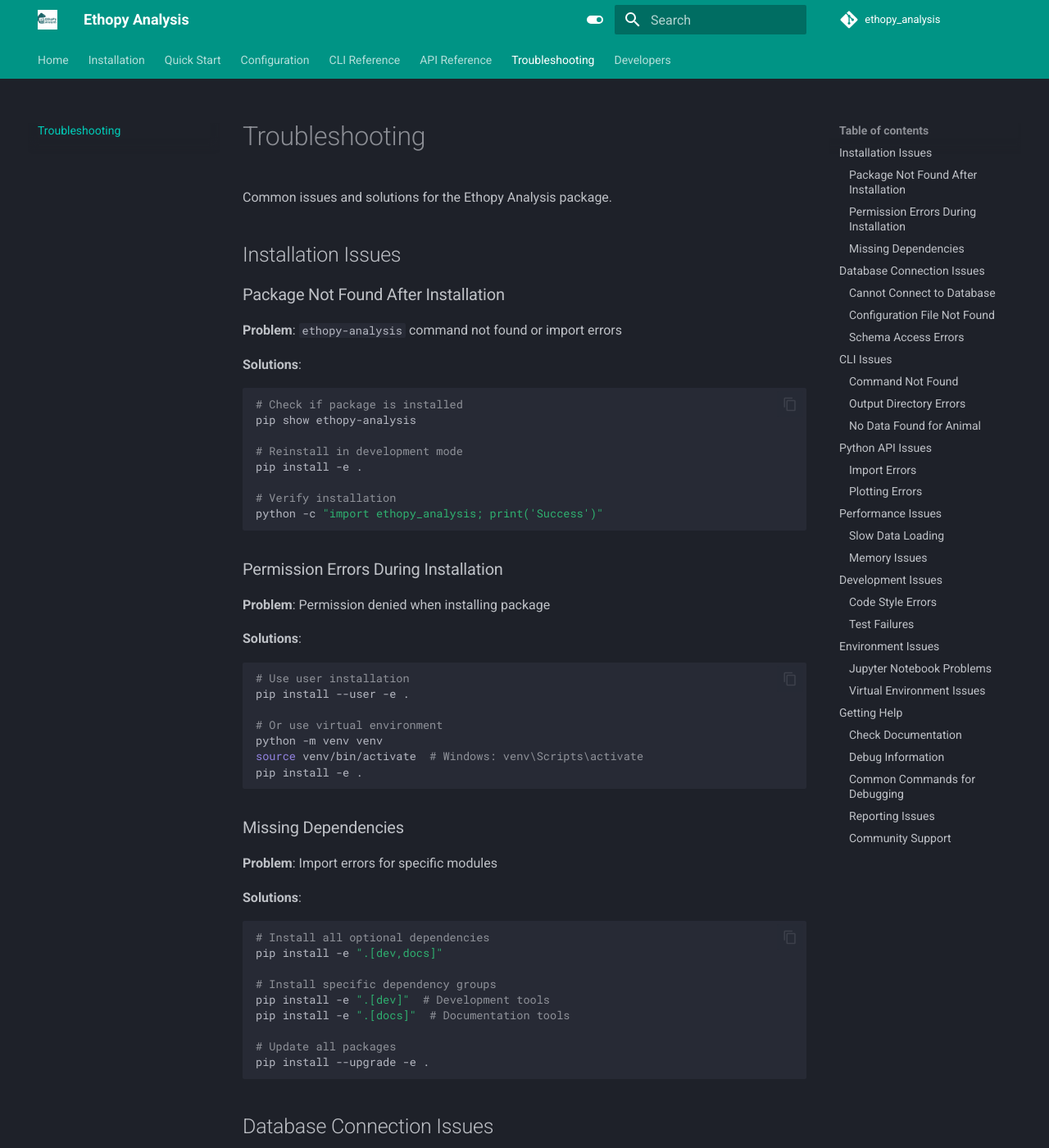
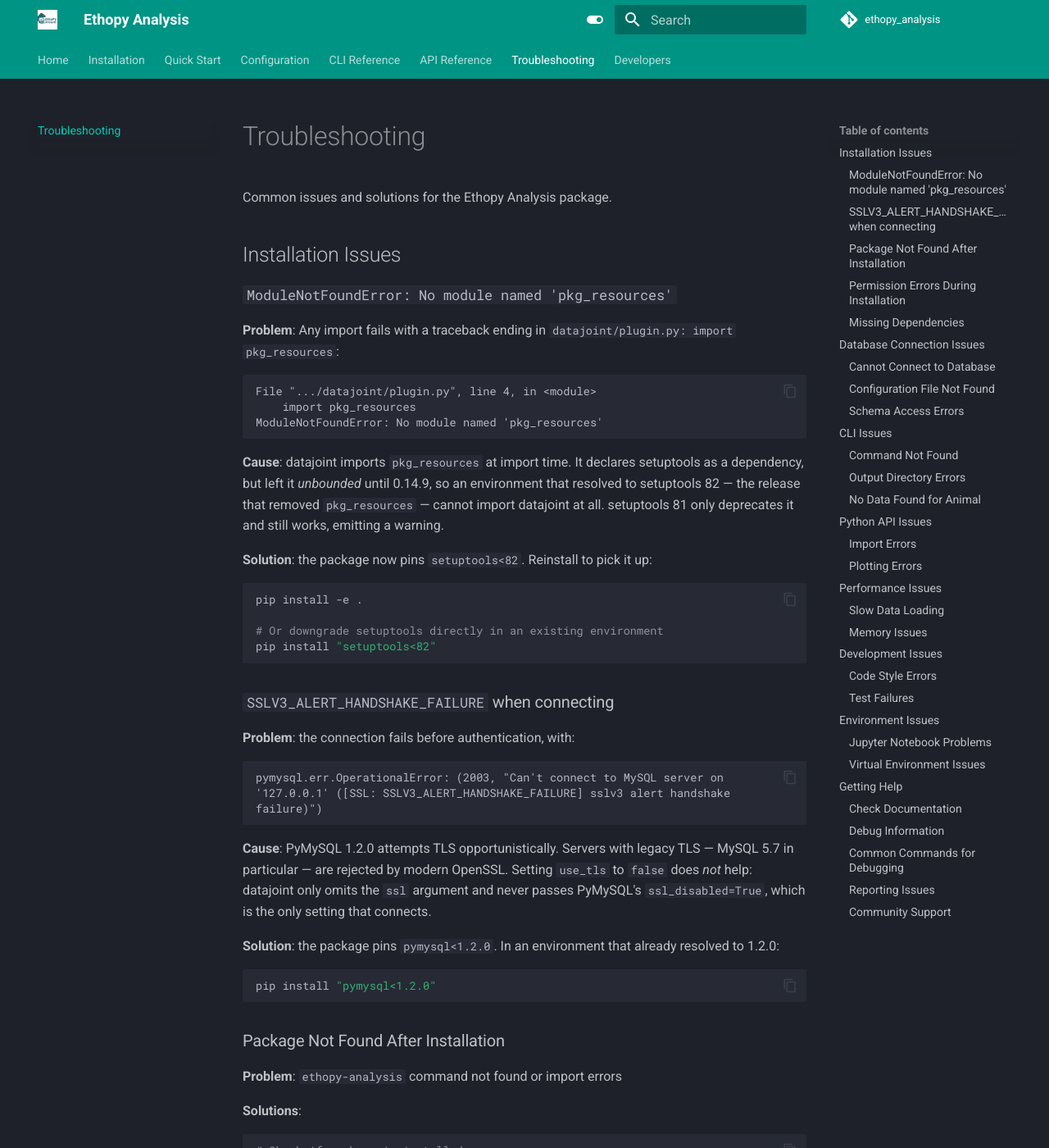
Before and after one commit to ef-lab/ethopy_analysis, an MkDocs documentation site: the page built from docs/troubleshooting.md, in a window 1280 px wide and 1400 px high. Shown: the whole window at 82% size. Built offline with MkDocs 1.6.1 and Material for MkDocs 9.7.7, drawn with Linux system fonts in a browser that asks for light colours; comment, search, counter and statistics services are not loaded.

Commit message:
Update troubleshooting.md

````diff
--- a/docs/troubleshooting.md
+++ b/docs/troubleshooting.md
@@ -3,6 +3,46 @@
 Common issues and solutions for the Ethopy Analysis package.
 
 ## Installation Issues
+
+### `ModuleNotFoundError: No module named 'pkg_resources'`
+
+**Problem**: Any import fails with a traceback ending in `datajoint/plugin.py: import pkg_resources`:
+
+```
+File ".../datajoint/plugin.py", line 4, in <module>
+    import pkg_resources
+ModuleNotFoundError: No module named 'pkg_resources'
+```
+
+**Cause**: datajoint imports `pkg_resources` at import time. It declares setuptools as a dependency, but left it *unbounded* until 0.14.9, so an environment that resolved to setuptools 82 — the release that removed `pkg_resources` — cannot import datajoint at all. setuptools 81 only deprecates it and still works, emitting a warning.
+
+**Solution**: the package now pins `setuptools<82`. Reinstall to pick it up:
+
+```bash
+pip install -e .
+
+# Or downgrade setuptools directly in an existing environment
+pip install "setuptools<82"
+```
+
+### `SSLV3_ALERT_HANDSHAKE_FAILURE` when connecting
+
+**Problem**: the connection fails before authentication, with:
+
+```
+pymysql.err.OperationalError: (2003, "Can't connect to MySQL server on
+'127.0.0.1' ([SSL: SSLV3_ALERT_HANDSHAKE_FAILURE] sslv3 alert handshake
+failure)")
+```
+
+**Cause**: PyMySQL 1.2.0 attempts TLS opportunistically. Servers with legacy TLS — MySQL 5.7 in particular — are rejected by modern OpenSSL. Setting `use_tls` to `false` does *not* help: datajoint only omits the `ssl` argument and never passes PyMySQL's `ssl_disabled=True`, which is the only setting that connects.
+
+**Solution**: the package pins `pymysql<1.2.0`. In an environment that already
+resolved to 1.2.0:
+
+```bash
+pip install "pymysql<1.2.0"
+```
 
 ### Package Not Found After Installation
 
````
